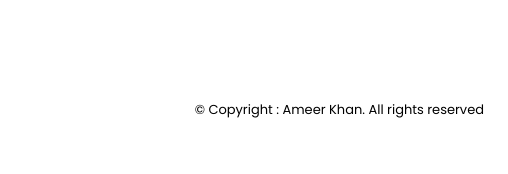
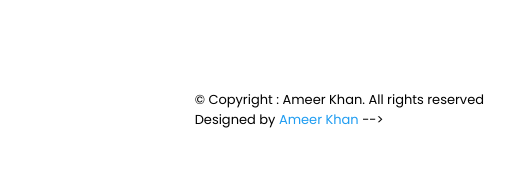
Before and after one commit to Ameerkhan-Devloper/AP, a plain HTML site: page index.html in a window 1280 px wide. Shown: the part 3755-3929 px from the top of the page, 772-1280 px from the left. Drawn offline with nearby package versions, Linux system fonts and the light colour scheme.

Commit message:
Update index.html

```diff
--- a/index.html
+++ b/index.html
@@ -398,7 +398,7 @@ Passionate about developing efficient and scalable solutions within a dynamic pr
 
         <span class="footer__copy">
             &#169; Copyright : Ameer Khan. All rights reserved<br>
-            <!-- Designed by <a href="https://www.linkedin.com/in/syed-mohammed-yousuf-650ab7193" target="_blank"><span>Syed Mohammed Yousuf</span></a>  -->
+            Designed by <a href=https://www.linkedin.com/in/contactameerkhan/" target="_blank"><span>Ameer Khan</span></a>  -->
          </span>
 
     </div>
```
